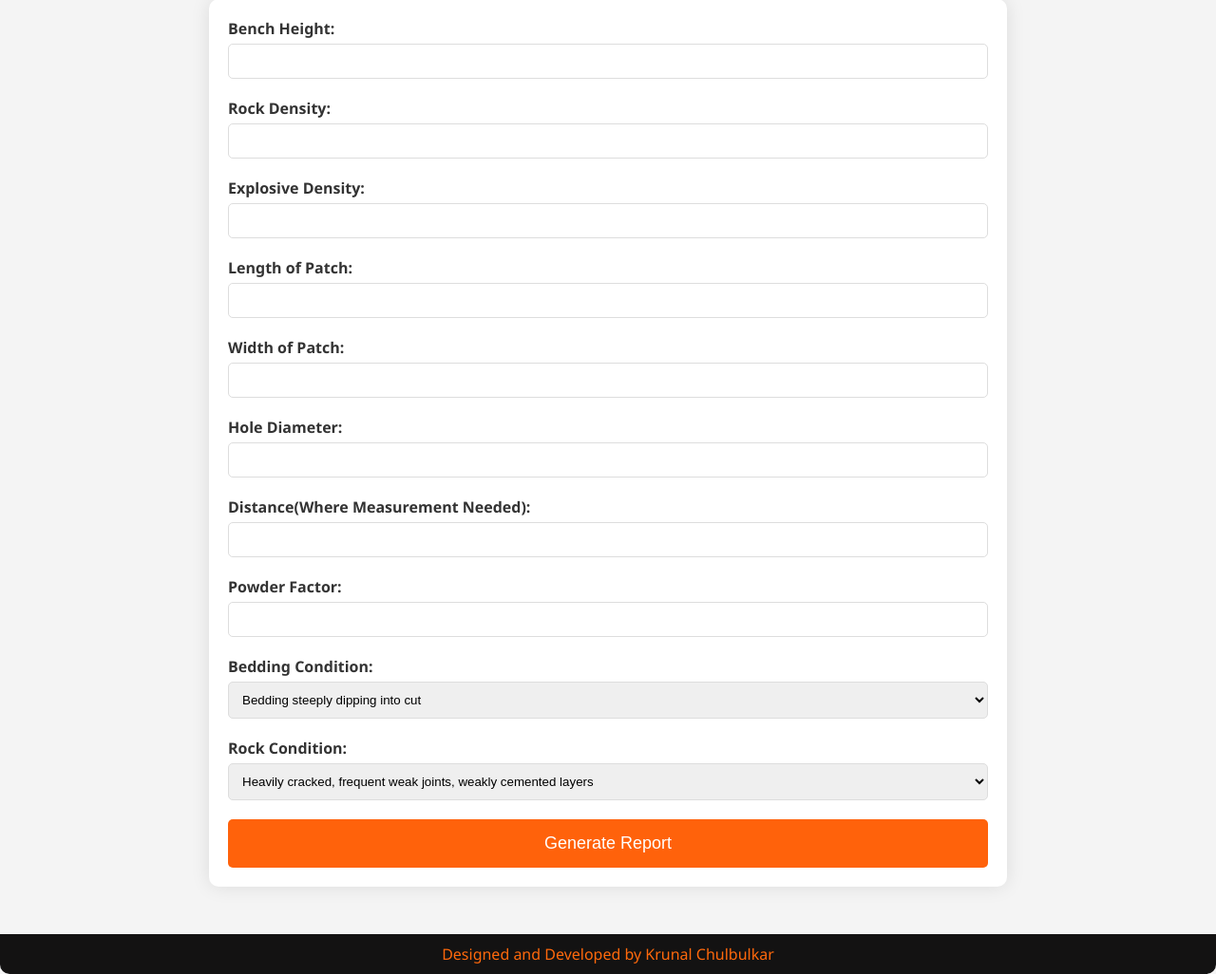
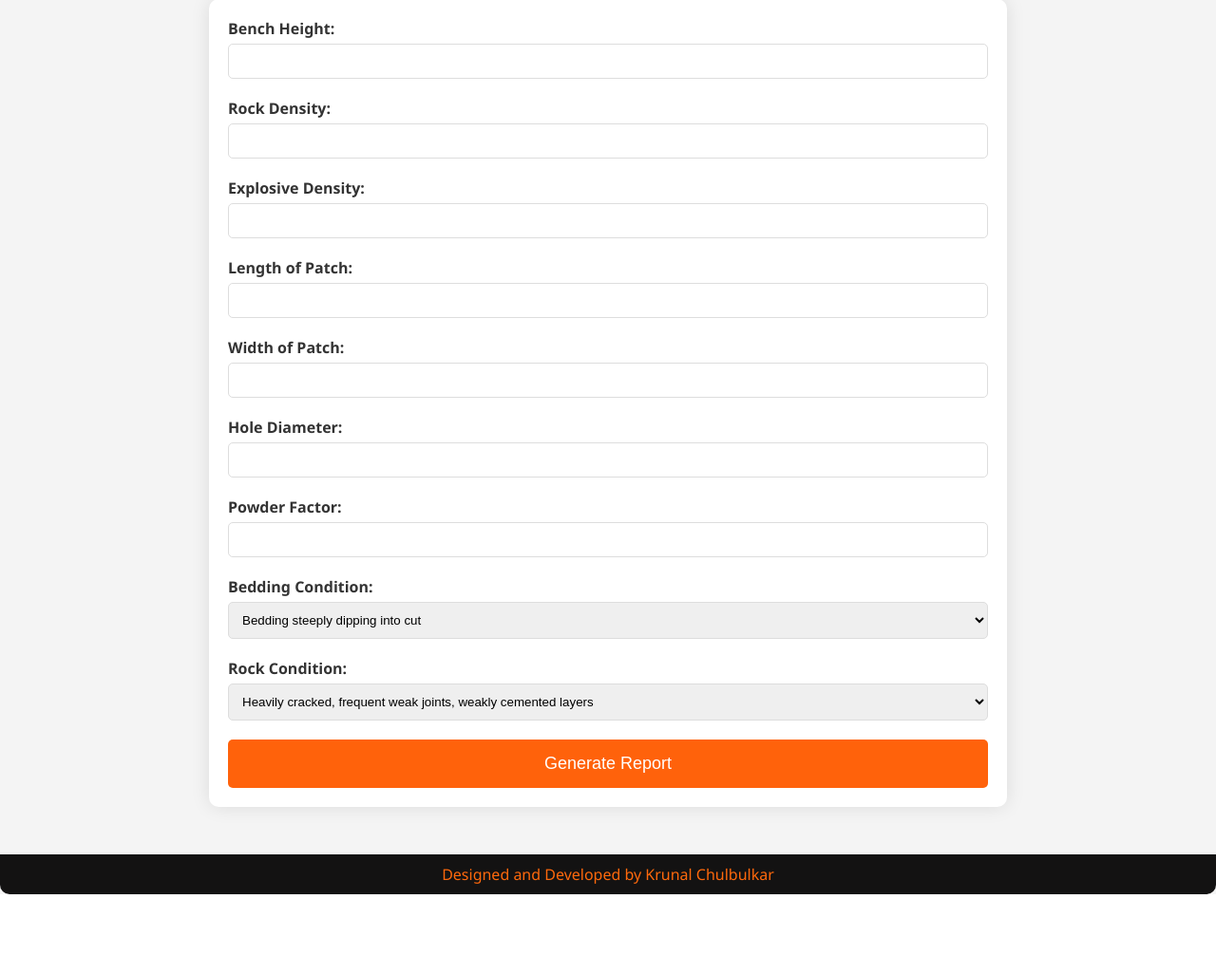
Before and after one commit to AWMKRUNAL/BlastSuggest, a Flask app: page / in a window 1280 px wide. Shown: the part 149-1175 px from the top of the page at 95% size. After the commit the page ends 1091 px from the top, so only its background shows below. Run offline with Flask 3, Linux system fonts and the light colour scheme.

Commit message:
Update index.html

```diff
--- a/templates/index.html
+++ b/templates/index.html
@@ -133,10 +133,6 @@
                 <label for="hole_diameter">Hole Diameter:</label>
                 <input type="number" step="0.01" id="hole_diameter" name="hole_diameter" required>
             </div>
-	    <div class="form-group">
-                <label for="distance">Distance(Where Measurement Needed):</label>
-                <input type="number" step="0.01" id="distance" name="distance" required>
-            </div>
             <div class="form-group">
                 <label for="powder_factor">Powder Factor:</label>
                 <input type="number" step="0.01" id="powder_factor" name="powder_factor" required>
```
